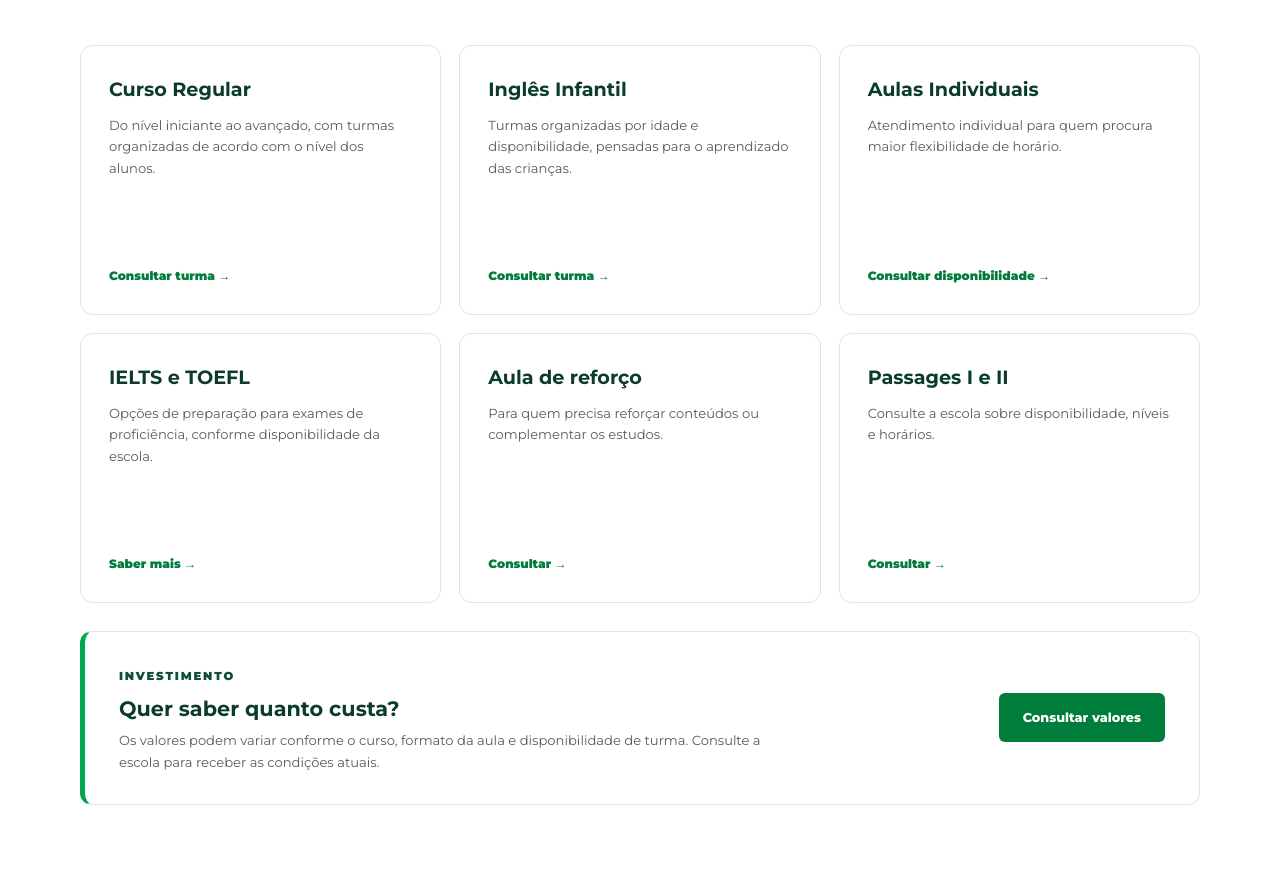
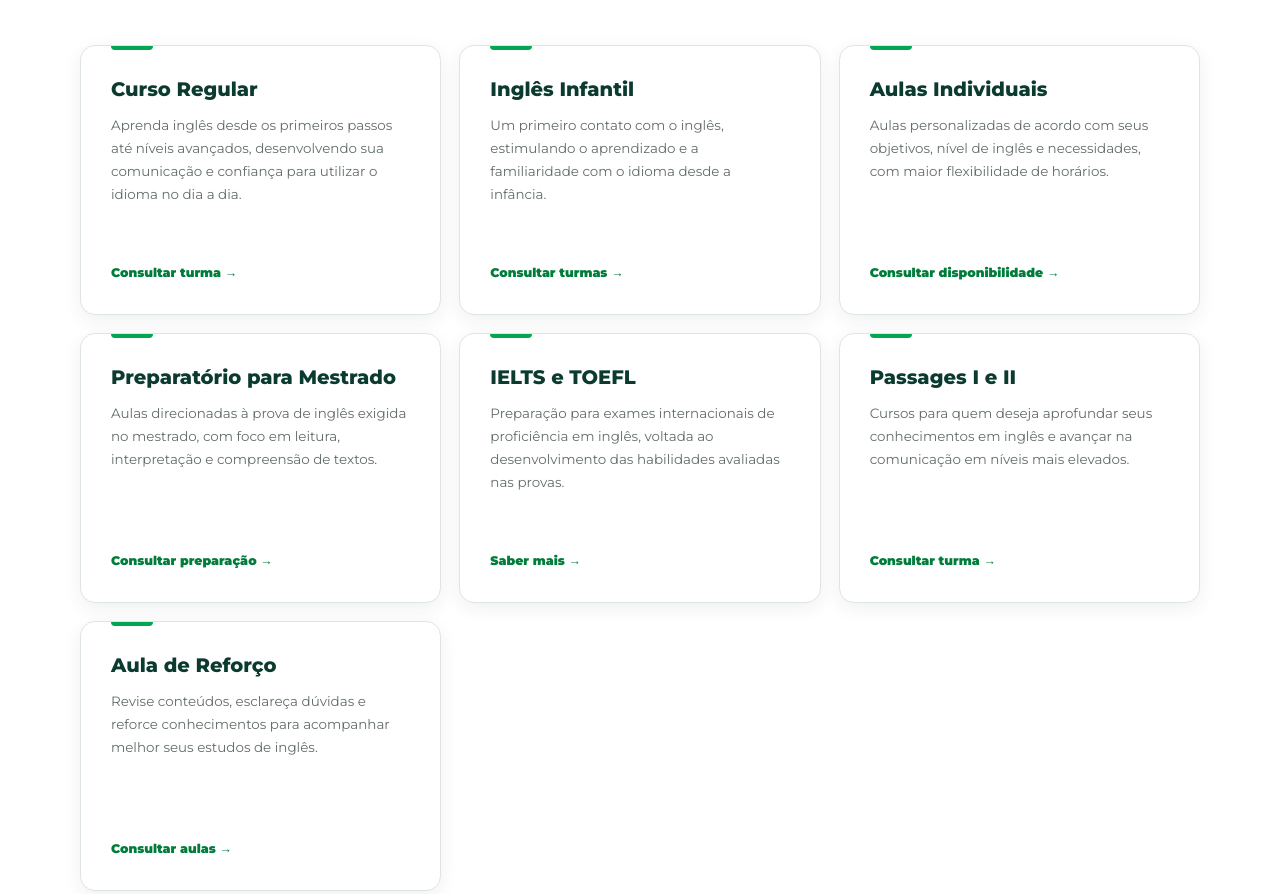
Before and after one commit to PedroNapp/TheTopInglesh, a plain HTML site: page index.html in a window 1280 px wide. Shown: the part 2670-3564 px from the top of the page. Drawn offline with Linux system fonts and the light colour scheme.

Commit message:
adição do preparatori para mestrado nos cursos e no formulario e estilização melhorada na seção de cursos

```diff
--- a/index.html
+++ b/index.html
@@ -167,7 +167,6 @@
       <section id="sobre" class="section sobre">
         <div class="container two-columns">
           <div>
-
             <h2>
               Uma escola construída ao longo de
               <span>anos de experiência.</span>
@@ -203,7 +202,9 @@
               />
 
               <div class="gallery-caption">
-                <span id="galleryTitle" class="gallery-title">Sala de aula</span>
+                <span id="galleryTitle" class="gallery-title"
+                  >Sala de aula</span
+                >
 
                 <p id="galleryDescription">
                   Um espaço preparado para proporcionar uma experiência
@@ -254,10 +255,20 @@
           <div class="cards-grid metodologia-grid">
             <article class="feature-card metodologia-card">
               <div class="feature-icon" aria-hidden="true">
-                <svg viewBox="0 0 24 24" fill="none" stroke="currentColor"
-                  stroke-width="1.8" stroke-linecap="round" stroke-linejoin="round">
-                  <path d="M4 5.5A1.5 1.5 0 0 1 5.5 4H11v15H5.5A1.5 1.5 0 0 0 4 20.5z"/>
-                  <path d="M20 5.5A1.5 1.5 0 0 0 18.5 4H13v15h5.5a1.5 1.5 0 0 1 1.5 1.5z"/>
+                <svg
+                  viewBox="0 0 24 24"
+                  fill="none"
+                  stroke="currentColor"
+                  stroke-width="1.8"
+                  stroke-linecap="round"
+                  stroke-linejoin="round"
+                >
+                  <path
+                    d="M4 5.5A1.5 1.5 0 0 1 5.5 4H11v15H5.5A1.5 1.5 0 0 0 4 20.5z"
+                  />
+                  <path
+                    d="M20 5.5A1.5 1.5 0 0 0 18.5 4H13v15h5.5a1.5 1.5 0 0 1 1.5 1.5z"
+                  />
                 </svg>
               </div>
               <h3>Abordagem comunicativa</h3>
@@ -269,15 +280,23 @@
 
             <article class="feature-card metodologia-card">
               <div class="feature-icon" aria-hidden="true">
-                <svg viewBox="0 0 24 24" fill="none" stroke="currentColor"
-                  stroke-width="1.8" stroke-linecap="round" stroke-linejoin="round">
-                  <path d="M12 3v3"/>
-                  <path d="M5.6 5.6l2.1 2.1"/>
-                  <path d="M3 12h3"/>
-                  <path d="M18 12h3"/>
-                  <path d="M16.3 7.7l2.1-2.1"/>
-                  <path d="M7 17a5 5 0 1 1 10 0c0 1.1-.5 2-1.3 2.7-.5.4-.7.8-.7 1.3H9c0-.5-.2-.9-.7-1.3C7.5 19 7 18.1 7 17z"/>
-                  <path d="M9.5 21h5"/>
+                <svg
+                  viewBox="0 0 24 24"
+                  fill="none"
+                  stroke="currentColor"
+                  stroke-width="1.8"
+                  stroke-linecap="round"
+                  stroke-linejoin="round"
+                >
+                  <path d="M12 3v3" />
+                  <path d="M5.6 5.6l2.1 2.1" />
+                  <path d="M3 12h3" />
+                  <path d="M18 12h3" />
+                  <path d="M16.3 7.7l2.1-2.1" />
+                  <path
+                    d="M7 17a5 5 0 1 1 10 0c0 1.1-.5 2-1.3 2.7-.5.4-.7.8-.7 1.3H9c0-.5-.2-.9-.7-1.3C7.5 19 7 18.1 7 17z"
+                  />
+                  <path d="M9.5 21h5" />
                 </svg>
               </div>
               <h3>Fluência e exatidão</h3>
@@ -289,12 +308,18 @@
 
             <article class="feature-card metodologia-card">
               <div class="feature-icon" aria-hidden="true">
-                <svg viewBox="0 0 24 24" fill="none" stroke="currentColor"
-                  stroke-width="1.8" stroke-linecap="round" stroke-linejoin="round">
-                  <circle cx="12" cy="12" r="9"/>
-                  <path d="M3 12h18"/>
-                  <path d="M12 3a15 15 0 0 1 0 18"/>
-                  <path d="M12 3a15 15 0 0 0 0 18"/>
+                <svg
+                  viewBox="0 0 24 24"
+                  fill="none"
+                  stroke="currentColor"
+                  stroke-width="1.8"
+                  stroke-linecap="round"
+                  stroke-linejoin="round"
+                >
+                  <circle cx="12" cy="12" r="9" />
+                  <path d="M3 12h18" />
+                  <path d="M12 3a15 15 0 0 1 0 18" />
+                  <path d="M12 3a15 15 0 0 0 0 18" />
                 </svg>
               </div>
               <h3>Habilidades do idioma</h3>
@@ -314,7 +339,6 @@
         <div class="container">
           <div id="cursosConteudo">
             <div class="section-heading">
-
               <h2>
                 Inglês para diferentes
                 <span>objetivos.</span>
@@ -327,75 +351,69 @@
             </div>
 
             <div class="course-grid">
-              <article class="course-card">
-
+              <article class="course-card course-card--regular">
                 <h3>Curso Regular</h3>
-
                 <p>
-                  Do nível iniciante ao avançado, com turmas organizadas de
-                  acordo com o nível dos alunos.
+                  Aprenda inglês desde os primeiros passos até níveis avançados,
+                  desenvolvendo sua comunicação e confiança para utilizar o
+                  idioma no dia a dia.
                 </p>
-
-                <a href="#interesse"> Consultar turma → </a>
+                <a href="#interesse">Consultar turma →</a>
               </article>
 
-              <article class="course-card">
-
+              <article class="course-card course-card--infantil">
                 <h3>Inglês Infantil</h3>
-
                 <p>
-                  Turmas organizadas por idade e disponibilidade, pensadas para
-                  o aprendizado das crianças.
+                  Um primeiro contato com o inglês, estimulando o aprendizado e
+                  a familiaridade com o idioma desde a infância.
                 </p>
-
-                <a href="#interesse"> Consultar turma → </a>
+                <a href="#interesse">Consultar turmas →</a>
               </article>
 
-              <article class="course-card">
-
+              <article class="course-card course-card--individual">
                 <h3>Aulas Individuais</h3>
-
                 <p>
-                  Atendimento individual para quem procura maior flexibilidade
-                  de horário.
+                  Aulas personalizadas de acordo com seus objetivos, nível de
+                  inglês e necessidades, com maior flexibilidade de horários.
                 </p>
-
-                <a href="#interesse"> Consultar disponibilidade → </a>
+                <a href="#interesse">Consultar disponibilidade →</a>
               </article>
 
-              <article class="course-card">
-
-                <h3>IELTS e TOEFL</h3>
-
+              <article class="course-card course-card--mestrado">
+                <h3>Preparatório para Mestrado</h3>
                 <p>
-                  Opções de preparação para exames de proficiência, conforme
-                  disponibilidade da escola.
+                  Aulas direcionadas à prova de inglês exigida no mestrado, com
+                  foco em leitura, interpretação e compreensão de textos.
                 </p>
-
-                <a href="#interesse"> Saber mais → </a>
+                <a href="#interesse">Consultar preparação →</a>
               </article>
 
-              <article class="course-card">
-
-                <h3>Aula de reforço</h3>
-
+              <article class="course-card course-card--exames">
+                <h3>IELTS e TOEFL</h3>
                 <p>
-                  Para quem precisa reforçar conteúdos ou complementar os
-                  estudos.
+                  Preparação para exames internacionais de proficiência em
+                  inglês, voltada ao desenvolvimento das habilidades avaliadas
+                  nas provas.
                 </p>
-
-                <a href="#interesse"> Consultar → </a>
+                <a href="#interesse">Saber mais →</a>
               </article>
 
-              <article class="course-card">
+              <article class="course-card course-card--passages">
+                <h3>Passages I e II</h3>
+                <p>
+                  Cursos para quem deseja aprofundar seus conhecimentos em
+                  inglês e avançar na comunicação em níveis mais elevados.
+                </p>
+                <a href="#interesse">Consultar turma →</a>
+              </article>
 
-                <h3>Passages I e II</h3>
-
+              <article class="course-card course-card--reforco">
+                <h3>Aula de Reforço</h3>
                 <p>
-                  Consulte a escola sobre disponibilidade, níveis e horários.
+                  Revise conteúdos, esclareça dúvidas e reforce conhecimentos
+                  para acompanhar melhor seus estudos de inglês.
                 </p>
-
-                <a href="#interesse"> Consultar → </a>
+                <a href="#interesse">Consultar aulas →</a>
               </article>
             </div>
 
@@ -413,18 +431,22 @@
                 </p>
               </div>
 
-              <a id="btnConsultarValores" href="#modalidades" class="btn btn-primary">
+              <a
+                id="btnConsultarValores"
+                href="#modalidades"
+                class="btn btn-primary"
+              >
                 Consultar valores
               </a>
             </div>
           </div>
         </div>
+
         <div id="valoresConteudo" hidden>
           <div class="section-heading">
-
             <h2>
-              Consulte os
-              <span>valores.</span>
+              Lista de valores
+              <span>por semestre.</span>
             </h2>
 
             <p>
@@ -436,56 +458,85 @@
           <div class="prices-list">
             <div class="price-item">
               <div>
-                <h3>Curso Regular</h3>
-                <p>Do nível iniciante ao avançado.</p>
+                <h3>Infantil</h3>
               </div>
-
-              <strong>R$ 6x de 215,00 até 335,00</strong>
+              <strong>6x de R$ 215,00</strong>
             </div>
 
             <div class="price-item">
               <div>
-                <h3>Inglês Infantil</h3>
-                <p>Turmas organizadas por idade.</p>
+                <h3>Iniciante A</h3>
               </div>
-
-              <strong>R$ 6x 215,00</strong>
+              <strong>6x de R$ 215,00</strong>
             </div>
 
             <div class="price-item">
               <div>
-                <h3>Aulas Individuais</h3>
-                <p>Atendimento individual.</p>
+                <h3>Iniciante B</h3>
               </div>
-
-              <strong>R$ 6x 500,00</strong>
+              <strong>6x de R$ 255,00</strong>
             </div>
 
             <div class="price-item">
               <div>
-                <h3>IELTS e TOEFL</h3>
-                <p>Preparação para exames de proficiência.</p>
+                <h3>Intermediário</h3>
               </div>
+              <strong>6x de R$ 295,00</strong>
+            </div>
 
-              <strong>R$ 6x 600,00</strong>
+            <div class="price-item">
+              <div>
+                <h3>Avançado</h3>
+              </div>
+              <strong>6x de R$ 335,00</strong>
+            </div>
+
+            <div class="price-item">
+              <div>
+                <h3>Passages 1</h3>
+              </div>
+              <strong>6x de R$ 365,00</strong>
+            </div>
+
+            <div class="price-item">
+              <div>
+                <h3>Passages 2</h3>
+              </div>
+              <strong>6x de R$ 395,00</strong>
+            </div>
+
+            <div class="price-item">
+              <div>
+                <h3>Individual</h3>
+              </div>
+              <strong>6x de R$ 500,00</strong>
+            </div>
+
+            <div class="price-item">
+              <div>
+                <h3>TOEFL</h3>
+              </div>
+              <strong>6x de R$ 600,00</strong>
+            </div>
+
+            <div class="price-item">
+              <div>
+                <h3>IELTS</h3>
+              </div>
+              <strong>6x de R$ 600,00</strong>
             </div>
 
             <div class="price-item">
               <div>
                 <h3>Aula de reforço</h3>
-                <p>Reforço e complementação dos estudos.</p>
               </div>
-
               <strong>R$ 65,00</strong>
             </div>
 
             <div class="price-item">
-              <div>
-                <h3>Passages I e II</h3>
-                <p>Consulte as condições disponíveis.</p>
-              </div>
-
-              <strong>R$ 6x de 365,00 até 395,00</strong>
+              <h3>Preparatório para Mestrado</h3>
+              <strong>Valor negociável conforme <br>
+                as necessidades do aluno.</strong>
             </div>
           </div>
 
@@ -506,7 +557,6 @@
       <section id="como-funciona" class="section section-light">
         <div class="container">
           <div class="section-heading">
-
             <h2>
               Encontrar sua turma começa pela
               <span>sua rotina.</span>
@@ -580,7 +630,6 @@
           </figure>
 
           <div class="teacher-text">
-
             <h2>
               Uma trajetória dedicada ao
               <span>ensino de inglês.</span>
@@ -627,7 +676,6 @@
       <section id="duvidas" class="section section-light">
         <div class="container">
           <div class="section-heading">
-
             <h2>
               Perguntas
               <span>frequentes.</span>
@@ -861,6 +909,8 @@
 
                   <option value="toefl">Preparatório TOEFL</option>
 
+                  <option value="mestrado">Preparatório para Mestrado</option>
+
                   <option value="nao-sei">Ainda não sei</option>
                 </select>
 
@@ -1067,7 +1117,6 @@
       <section id="contato" class="section contact-section">
         <div class="container">
           <div class="section-heading">
-
             <h2>
               Fale diretamente com a
               <span>The Top English.</span>
@@ -1081,7 +1130,21 @@
 
           <div class="contact-grid">
             <div class="contact-card">
-              <span class="contact-icon"><svg viewBox="0 0 24 24" fill="none" stroke="currentColor" stroke-width="1.8" stroke-linecap="round" stroke-linejoin="round" aria-hidden="true"><path d="M12 21s-6.5-5.6-6.5-11a6.5 6.5 0 0 1 13 0c0 5.4-6.5 11-6.5 11z"/><circle cx="12" cy="10" r="2.3"/></svg></span>
+              <span class="contact-icon"
+                ><svg
+                  viewBox="0 0 24 24"
+                  fill="none"
+                  stroke="currentColor"
+                  stroke-width="1.8"
+                  stroke-linecap="round"
+                  stroke-linejoin="round"
+                  aria-hidden="true"
+                >
+                  <path
+                    d="M12 21s-6.5-5.6-6.5-11a6.5 6.5 0 0 1 13 0c0 5.4-6.5 11-6.5 11z"
+                  />
+                  <circle cx="12" cy="10" r="2.3" /></svg
+              ></span>
 
               <div>
                 <h3>Endereço</h3>
@@ -1091,14 +1154,30 @@
                   Palmas - TO
                 </p>
 
-                <a href="https://www.google.com/maps/search/?api=1&amp;query=Top+English+406+Norte+Av.+LO+14+Lote+10+Palmas+TO" target="_blank" rel="noopener">
+                <a
+                  href="https://www.google.com/maps/search/?api=1&amp;query=Top+English+406+Norte+Av.+LO+14+Lote+10+Palmas+TO"
+                  target="_blank"
+                  rel="noopener"
+                >
                   Ver no mapa →
                 </a>
               </div>
             </div>
 
             <div class="contact-card">
-              <span class="contact-icon"><svg viewBox="0 0 24 24" fill="none" stroke="currentColor" stroke-width="1.8" stroke-linecap="round" stroke-linejoin="round" aria-hidden="true"><rect x="7" y="2.5" width="10" height="19" rx="2.2"/><path d="M11 18.5h2"/></svg></span>
+              <span class="contact-icon"
+                ><svg
+                  viewBox="0 0 24 24"
+                  fill="none"
+                  stroke="currentColor"
+                  stroke-width="1.8"
+                  stroke-linecap="round"
+                  stroke-linejoin="round"
+                  aria-hidden="true"
+                >
+                  <rect x="7" y="2.5" width="10" height="19" rx="2.2" />
+                  <path d="M11 18.5h2" /></svg
+              ></span>
 
               <div>
                 <h3>Telefone</h3>
@@ -1110,7 +1189,20 @@
             </div>
 
             <div class="contact-card">
-              <span class="contact-icon"><svg viewBox="0 0 24 24" fill="none" stroke="currentColor" stroke-width="1.8" stroke-linecap="round" stroke-linejoin="round" aria-hidden="true"><path d="M20.5 11.5a7.5 7.5 0 0 1-11 6.6L4 19.5l1.5-4.7a7.5 7.5 0 1 1 15-3.3z"/></svg></span>
+              <span class="contact-icon"
+                ><svg
+                  viewBox="0 0 24 24"
+                  fill="none"
+                  stroke="currentColor"
+                  stroke-width="1.8"
+                  stroke-linecap="round"
+                  stroke-linejoin="round"
+                  aria-hidden="true"
+                >
+                  <path
+                    d="M20.5 11.5a7.5 7.5 0 0 1-11 6.6L4 19.5l1.5-4.7a7.5 7.5 0 1 1 15-3.3z"
+                  /></svg
+              ></span>
 
               <div>
                 <h3>WhatsApp</h3>
@@ -1150,7 +1242,11 @@
     <footer class="footer">
       <div class="container footer-grid">
         <div class="footer-brand">
-          <a href="#inicio" class="footer-logo" aria-label="The Top English - início">
+          <a
+            href="#inicio"
+            class="footer-logo"
+            aria-label="The Top English - início"
+          >
             <img
               src="assets/brand/logo-top-english.png"
               alt="The Top English - Curso de Idiomas"
@@ -1181,7 +1277,18 @@
           <ul>
             <li>
               <a href="tel:+5563981369088">
-                <svg viewBox="0 0 24 24" fill="none" stroke="currentColor" stroke-width="1.8" stroke-linecap="round" stroke-linejoin="round" aria-hidden="true"><rect x="7" y="2.5" width="10" height="19" rx="2.2"/><path d="M11 18.5h2"/></svg>(63) 98136-9088
+                <svg
+                  viewBox="0 0 24 24"
+                  fill="none"
+                  stroke="currentColor"
+                  stroke-width="1.8"
+                  stroke-linecap="round"
+                  stroke-linejoin="round"
+                  aria-hidden="true"
+                >
+                  <rect x="7" y="2.5" width="10" height="19" rx="2.2" />
+                  <path d="M11 18.5h2" /></svg
+                >(63) 98136-9088
               </a>
             </li>
             <li>
@@ -1191,7 +1298,19 @@
                 rel="noopener"
                 data-whatsapp
               >
-                <svg viewBox="0 0 24 24" fill="none" stroke="currentColor" stroke-width="1.8" stroke-linecap="round" stroke-linejoin="round" aria-hidden="true"><path d="M20.5 11.5a7.5 7.5 0 0 1-11 6.6L4 19.5l1.5-4.7a7.5 7.5 0 1 1 15-3.3z"/></svg>WhatsApp
+                <svg
+                  viewBox="0 0 24 24"
+                  fill="none"
+                  stroke="currentColor"
+                  stroke-width="1.8"
+                  stroke-linecap="round"
+                  stroke-linejoin="round"
+                  aria-hidden="true"
+                >
+                  <path
+                    d="M20.5 11.5a7.5 7.5 0 0 1-11 6.6L4 19.5l1.5-4.7a7.5 7.5 0 1 1 15-3.3z"
+                  /></svg
+                >WhatsApp
               </a>
             </li>
             <li>
@@ -1200,12 +1319,41 @@
                 target="_blank"
                 rel="noopener"
               >
-                <svg viewBox="0 0 24 24" fill="none" stroke="currentColor" stroke-width="1.8" stroke-linecap="round" stroke-linejoin="round" aria-hidden="true"><rect x="3.5" y="3.5" width="17" height="17" rx="5"/><circle cx="12" cy="12" r="4"/><circle cx="17.2" cy="6.8" r=".6" fill="currentColor"/></svg>Instagram
+                <svg
+                  viewBox="0 0 24 24"
+                  fill="none"
+                  stroke="currentColor"
+                  stroke-width="1.8"
+                  stroke-linecap="round"
+                  stroke-linejoin="round"
+                  aria-hidden="true"
+                >
+                  <rect x="3.5" y="3.5" width="17" height="17" rx="5" />
+                  <circle cx="12" cy="12" r="4" />
+                  <circle cx="17.2" cy="6.8" r=".6" fill="currentColor" /></svg
+                >Instagram
               </a>
             </li>
             <li>
-              <a href="https://www.google.com/maps/search/?api=1&amp;query=Top+English+406+Norte+Av.+LO+14+Lote+10+Palmas+TO" target="_blank" rel="noopener">
-                <svg viewBox="0 0 24 24" fill="none" stroke="currentColor" stroke-width="1.8" stroke-linecap="round" stroke-linejoin="round" aria-hidden="true"><path d="M12 21s-6.5-5.6-6.5-11a6.5 6.5 0 0 1 13 0c0 5.4-6.5 11-6.5 11z"/><circle cx="12" cy="10" r="2.3"/></svg>406 Norte, Av. LO 14, Lote 10 - Palmas, TO
+              <a
+                href="https://www.google.com/maps/search/?api=1&amp;query=Top+English+406+Norte+Av.+LO+14+Lote+10+Palmas+TO"
+                target="_blank"
+                rel="noopener"
+              >
+                <svg
+                  viewBox="0 0 24 24"
+                  fill="none"
+                  stroke="currentColor"
+                  stroke-width="1.8"
+                  stroke-linecap="round"
+                  stroke-linejoin="round"
+                  aria-hidden="true"
+                >
+                  <path
+                    d="M12 21s-6.5-5.6-6.5-11a6.5 6.5 0 0 1 13 0c0 5.4-6.5 11-6.5 11z"
+                  />
+                  <circle cx="12" cy="10" r="2.3" /></svg
+                >406 Norte, Av. LO 14, Lote 10 - Palmas, TO
               </a>
             </li>
           </ul>
--- a/style.css
+++ b/style.css
@@ -3159,3 +3159,55 @@ html:not(.js) .interest-form .form {
     max-width: none;
   }
 }
+
+.course-card {
+  position: relative;
+  display: flex;
+  flex-direction: column;
+  min-height: 270px;
+  padding: 30px;
+  background: #fff;
+  border: 1px solid #dfe5e1;
+  border-radius: 15px;
+  box-shadow: 0 5px 18px rgba(20, 45, 30, .07);
+  transition: transform .25s ease, box-shadow .25s ease, border-color .25s ease;
+}
+
+.course-card::before {
+  content: "";
+  position: absolute;
+  top: 0;
+  left: 30px;
+  width: 42px;
+  height: 4px;
+  background: var(--green);
+  border-radius: 0 0 4px 4px;
+}
+
+.course-card:hover {
+  transform: translateY(-5px);
+  border-color: #b7cfc0;
+  box-shadow: 0 14px 30px rgba(20, 45, 30, .12);
+}
+
+.course-card h3 {
+  color: var(--green-deep-dark);
+  font-size: 1.22rem;
+  font-weight: 800;
+  line-height: 1.35;
+  margin-bottom: 12px;
+}
+
+.course-card p {
+  color: #626d66;
+  font-size: .84rem;
+  line-height: 1.7;
+}
+
+.course-card a {
+  margin-top: auto;
+  padding-top: 24px;
+  color: var(--green-dark);
+  font-size: .78rem;
+  font-weight: 900;
+}
```
